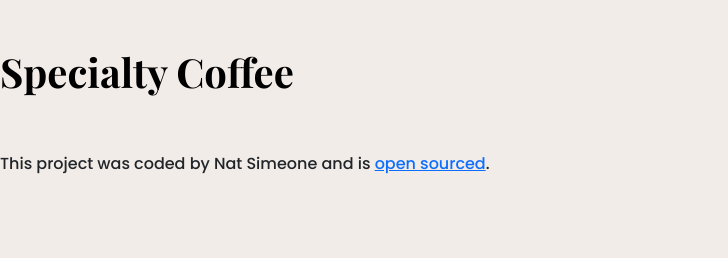
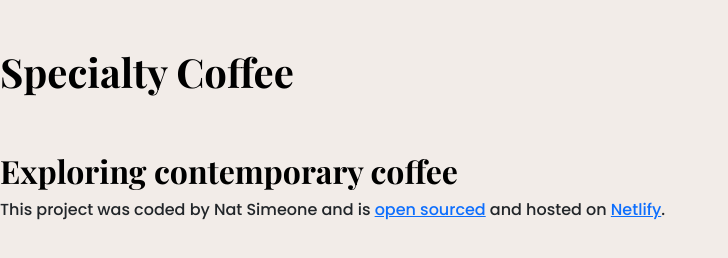
Before and after one commit to natsime/Specialty-Coffee, a plain HTML site: page index.html in a window 1280 px wide. Shown: the whole page, without its empty margins (0-728 px from the left). Drawn offline with nearby package versions, Linux system fonts and the light colour scheme; a web font is replaced by a local one.

Commit message:
added h2 and hosted on Netlify

```diff
--- a/index.html
+++ b/index.html
@@ -13,6 +13,7 @@
 </head>
 <body>
   <h1>Specialty Coffee</h1>
-  <footer>This project was coded by Nat Simeone and is <a href="https://github.com/natsime/Specialty-Coffee" target="_blank">open sourced</a>.</footer>
+  <h2>Exploring contemporary coffee</h2>
+  <footer>This project was coded by Nat Simeone and is <a href="https://github.com/natsime/Specialty-Coffee" target="_blank">open sourced</a> and hosted on <a href="https://lente-specialty-coffee.netlify.app/">Netlify</a>.</footer>
 </body>
 </html>
```
